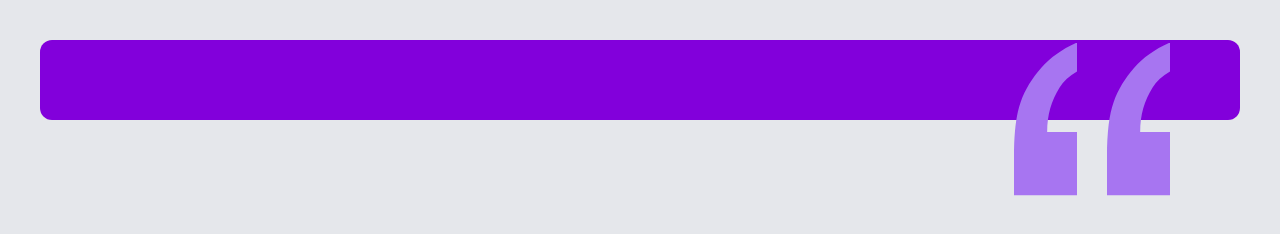
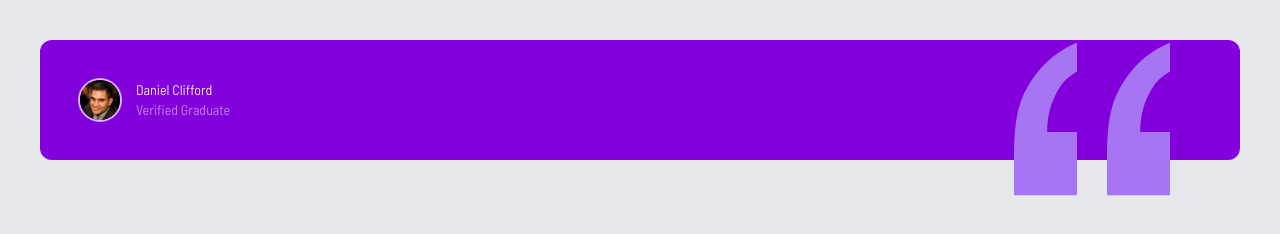
Before and after one commit to Dineshkumar-DDK/TestimonialGridProject, a website: page index.html in a window 1280 px wide. Drawn offline with Linux system fonts and the light colour scheme.

Commit message:
completed the header in the card

```diff
--- a/index.html
+++ b/index.html
@@ -20,9 +20,17 @@
         <!-- ---------Grid Container------- -->
         <div class="text-white">
             <!-- ---------Box 1------- -->
-
             <div class="relative p-10 rounded-xl bg-purple-700">
-                <img src="images/bg-pattern-quotation.svg" alt="quotes svg icon" class="absolute top-3 right-10 scale-125 md:top-7 md:right-24 md:scale-150">
+                <img src="images/bg-pattern-quotation.svg" alt="quotes svg icon"
+                    class="absolute top-3 right-10 scale-125 md:top-7 md:right-24 md:scale-150">
+                <!-- ---------Box Header------- -->
+                <div class="flex z-10 space-x-4">
+                    <img src="images/image-daniel.jpg" alt="daniel profile picture" class="h-10 w-10 rounded-full ring-2 ring-purple-300">
+                    <div class="text-sm">
+                        <h4 class="opacity-90">Daniel Clifford</h4>
+                        <p class="opacity-50">Verified Graduate</p>
+                    </div>
+                </div>
             </div>
         </div>
     </div>
```
Also changed, not shown: css/style.css.
